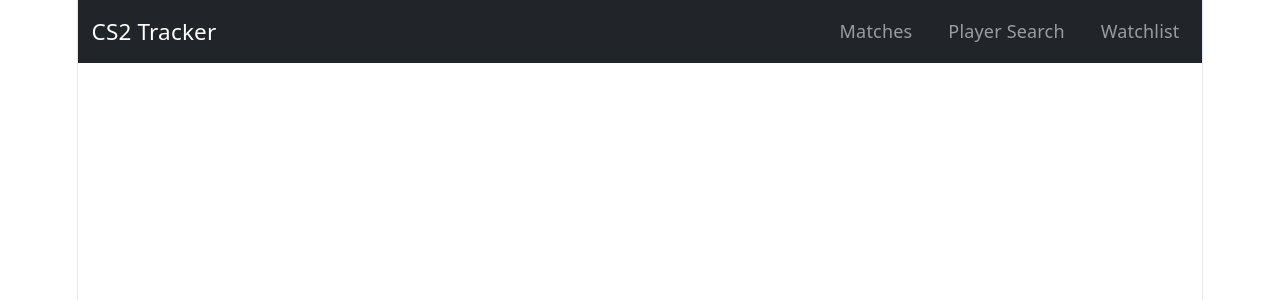
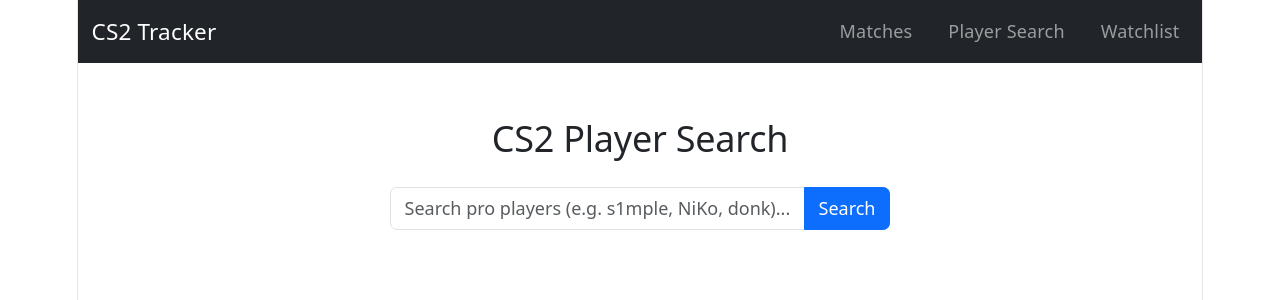
Before and after one commit to ElvinHasanli/hasanli_elvin_final-project, a React (Vite) app: page /search in a window 1280 px wide. Shown: the top 300 px of the page. Built offline with nearby package versions, Linux system fonts and the light colour scheme.

Commit message:
feat: implement player search with error handling

```diff
--- a/src/App.jsx
+++ b/src/App.jsx
@@ -2,6 +2,7 @@ import { BrowserRouter as Router, Routes, Route } from 'react-router-dom';
 import 'bootstrap/dist/css/bootstrap.min.css';
 import Navigation from './components/Navigation';
 import UpcomingMatches from './pages/UpcomingMatches';
+import PlayerSearch from './pages/PlayerSearch';
 
 function App() {
   return (
@@ -10,6 +11,7 @@ function App() {
       <div className="container">
         <Routes>
           <Route path="/" element={<UpcomingMatches />} />
+          <Route path="/search" element={<PlayerSearch />} />
         </Routes>
       </div>
     </Router>
--- /dev/null
+++ b/src/pages/PlayerSearch.jsx
@@ -0,0 +1,118 @@
+import { useState } from 'react';
+
+export default function PlayerSearch() {
+  const [query, setQuery] = useState('');
+  const [players, setPlayers] = useState([]);
+  const [loading, setLoading] = useState(false);
+  const [searched, setSearched] = useState(false);
+  const [errorMsg, setErrorMsg] = useState('');
+
+  const handleSearch = async (e) => {
+    e.preventDefault();
+    if (!query.trim()) return;
+
+    setLoading(true);
+    setSearched(true);
+    setErrorMsg('');
+
+    try {
+      const apiKey = import.meta.env.VITE_PANDASCORE_KEY;
+      const response = await fetch(
+        `https://api.pandascore.co/csgo/players?search[name]=${encodeURIComponent(query)}`,
+        {
+          headers: {
+            Authorization: `Bearer ${apiKey}`,
+          },
+        }
+      );
+
+      if (!response.ok) {
+        throw new Error(`API response status: ${response.status}`);
+      }
+
+      const data = await response.json();
+
+      if (Array.isArray(data)) {
+        setPlayers(data);
+      } else {
+        setPlayers([]);
+        setErrorMsg('Invalid data format received from the API.');
+      }
+    } catch (error) {
+      console.error('Error fetching players:', error);
+      setPlayers([]);
+      setErrorMsg('Failed to fetch player data. Please check your API key or network connection.');
+    } finally {
+      setLoading(false);
+    }
+  };
+
+  return (
+    <div>
+      <h2 className="text-center my-4">CS2 Player Search</h2>
+
+      <form onSubmit={handleSearch} className="d-flex justify-content-center mb-4">
+        <div className="input-group" style={{ maxWidth: '500px' }}>
+          <input
+            type="text"
+            className="form-control"
+            placeholder="Search pro players (e.g. s1mple, NiKo, donk)..."
+            value={query}
+            onChange={(e) => setQuery(e.target.value)}
+          />
+          <button className="btn btn-primary" type="submit">
+            Search
+          </button>
+        </div>
+      </form>
+
+      {loading && <div className="text-center my-4">Searching players...</div>}
+
+      {errorMsg && (
+        <div className="alert alert-danger text-center my-4" role="alert">
+          {errorMsg}
+        </div>
+      )}
+
+      {!loading && !errorMsg && searched && players.length === 0 && (
+        <div className="text-center text-muted my-4">No players found matching "{query}".</div>
+      )}
+
+      <div className="row">
+        {Array.isArray(players) && players.map((player) => (
+          <div key={player.id} className="col-md-4 mb-4">
+            <div className="card bg-dark text-white h-100 border-secondary">
+              {player.image_url ? (
+                <img
+                  src={player.image_url}
+                  className="card-img-top p-3"
+                  alt={player.name}
+                  style={{ height: '220px', objectFit: 'contain' }}
+                />
+              ) : (
+                <div
+                  className="card-img-top bg-secondary d-flex align-items-center justify-content-center"
+                  style={{ height: '220px' }}
+                >
+                  <span>No Image Available</span>
+                </div>
+              )}
+              <div className="card-body text-light">
+                <h5 className="card-title fw-bold">{player.name}</h5>
+                <p className="card-text text-light mb-1">
+                  Full Name: {player.first_name || ''} {player.last_name || 'N/A'}
+                </p>
+                <p className="card-text text-light mb-1">
+                  Nationality: {player.nationality || 'Unknown'}
+                </p>
+                <p className="card-text text-light">
+                  Current Team: {player.current_team ? player.current_team.name : 'Free Agent / None'}
+                </p>
+              </div>
+            </div>
+          </div>
+        ))}
+      </div>
+    </div>
+  );
+}
```
